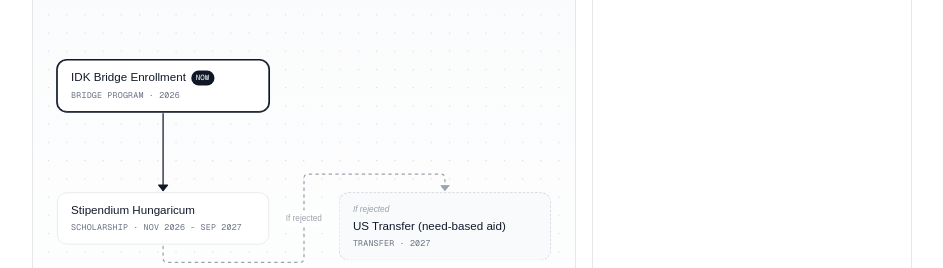
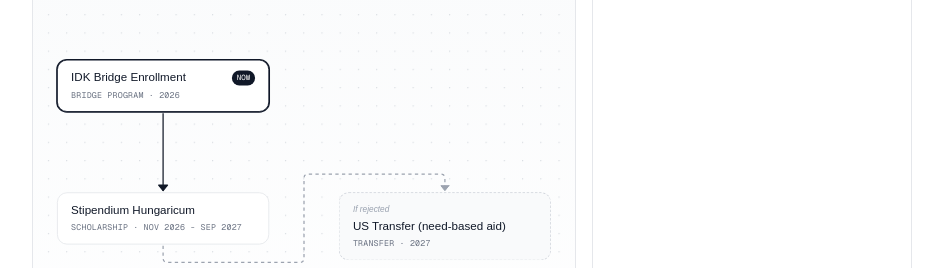
Before and after one commit to SukhdevThukral/docket, a Next.js app: page /pathway in a window 1280 px wide. Shown: the part 224-492 px from the top of the page, without its empty margins (168-1111 px from the left). Built offline with nearby package versions, Linux system fonts and the light colour scheme.

Commit message:
style: customize React Flow component appearance
- Add custom styling to react-flow__pane for default cursor
- Update react-flow__controls with borders and shadow styling
- Adjust react-flow__controls-button appearance and icon color
- Add border-radius to react-flow__renderer

```diff
--- a/app/components/PathwayFlow.tsx
+++ b/app/components/PathwayFlow.tsx
@@ -55,8 +55,8 @@ function StageNode({data}:{data: Stage & { label: string; onSuggest?: (id: strin
                 <p className="text-[10px] text-gray-400 italic mb-1">{data.condition}</p>
             )}
 
-            <div className="flex items-center gap-1.5">
-                <p className="font-display text-sm text-gray-900 break-words leading-tight">{data.title}</p>
+            <div className="flex items-start gap-1.5">
+                <p className="font-display text-sm text-gray-900 break-words leading-tight min-w-0 flex-1">{data.title}</p>
                 {isCurrent && (
                     <span className="text-[9px] font-mono uppercase bg-gray-900 text-white px-1.5 py-0.5 rounded-full shrink-0">
                         Now
@@ -116,9 +116,6 @@ function layout(stages: Stage[], onSuggest?: (id:string) => void ) : {nodes: Nod
                 type: "smoothstep",
                 style: {strokeDasharray: "4 4", stroke: '#9ca3af', strokeWidth: 1.5},
                 markerEnd: {type: MarkerType.ArrowClosed, color: "#9ca3af", width: 16, height: 16},
-                label: fb.condition,
-                labelStyle: {fontSize: 10, fill: "#9ca3af"},
-                labelBgStyle: { fill: "#ffffff"},
             });
         });
     });
@@ -130,7 +127,7 @@ export default function PathwayFlow({ stages = DEMO_STAGES, onSuggest,} : {stage
     const {nodes, edges} = useMemo(() => layout(stages, onSuggest), [stages, onSuggest]);
 
     return (
-        <div className="w-full h-[600px] border border-gray-200 rounded-xl overflow-hidden bg-gradient-to-b from-gray-50 to-white">
+        <div className="w-full h-[600px] border border-gray-200 rounded-xl overflow-hidden bg-gradient-to-b from-gray-50 to-white [&_.react-flow__pane:active]:!cursor-grabbing">
             <ReactFlow nodes={nodes} edges={edges} nodeTypes={nodeTypes} fitView proOptions={{hideAttribution:true}}>
                 <Background color="#d1d5db" gap={22} size={1.5}/>
                 <Controls showInteractive={false} className="!bottom-4 !left-4 z-10" />
```
